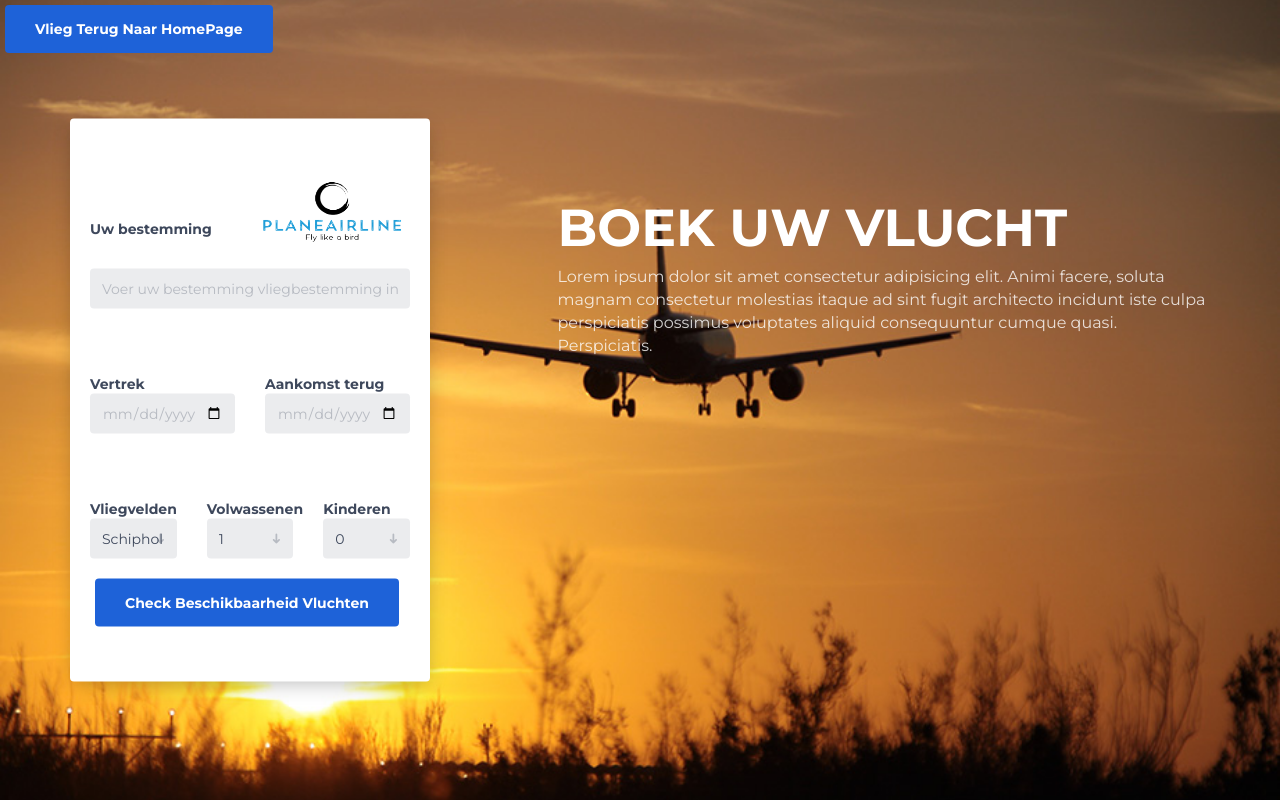
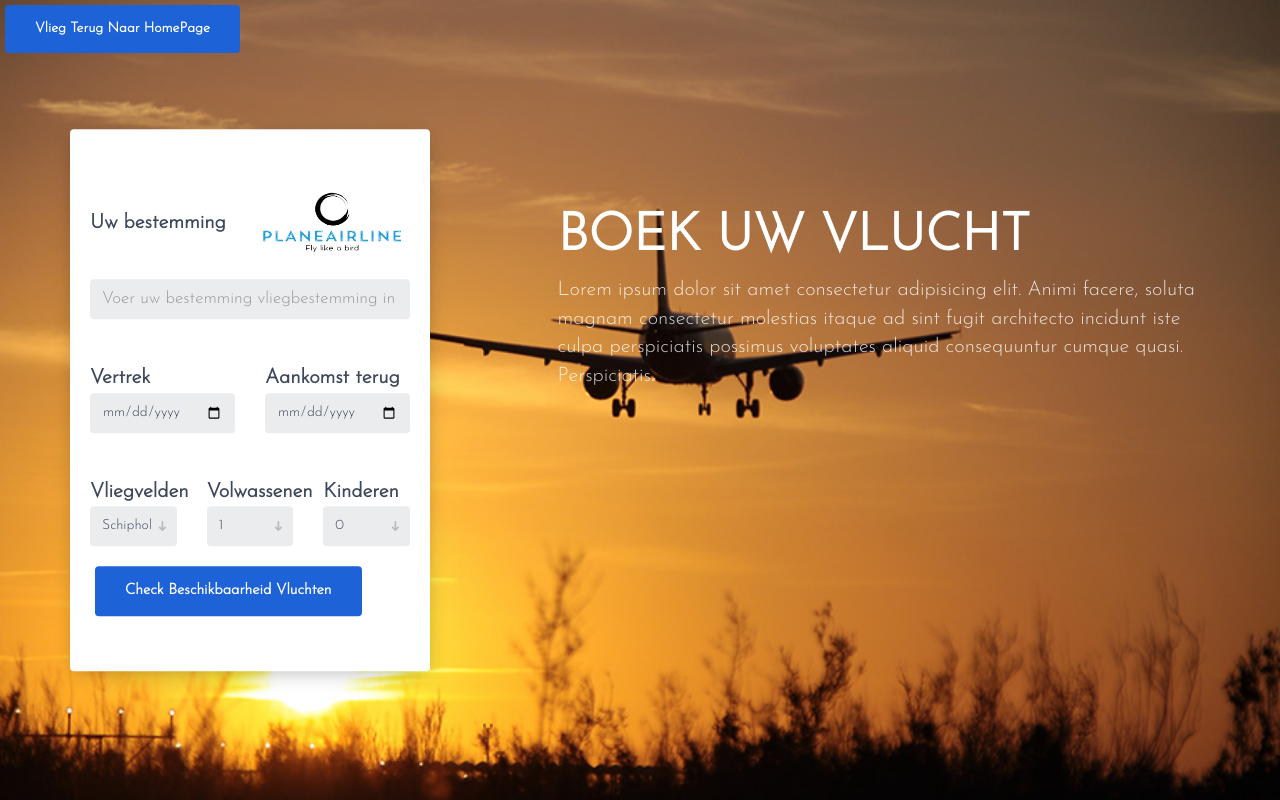
Before and after one commit to BjorenoDegens/PlaneAirline, a PHP site: page /reserveer.html in a window 1280 px wide. Run offline with PHP 8.4, Linux system fonts and the light colour scheme.

Commit message:
dingen gedaan

```diff
--- a/contact.html
+++ b/contact.html
@@ -17,9 +17,11 @@
 <link href="contact-form.css" rel="stylesheet">
 
 <div class="fcf-body">
-
+    <div class="form-btn">
+        <a class="submit-btn2" href="./index.html" target="_parent" rel="nofollow">Vlieg Terug Naar HomePage</a>
+    </div>
     <div id="fcf-form">
-    <h3 class="fcf-h3">Contact us</h3>
+    <h3 class="fcf-h3">Contacteer ons</h3>
 
     <form id="fcf-form-id" class="fcf-form-class" method="post" action="contact-form-process.php">
 
--- a/css/style.css
+++ b/css/style.css
@@ -12,7 +12,7 @@ header {
 }
 
 header .box-left {
-  background-color: yellow;
+  background-color: white;
   width: 20%;
   box-shadow: rgba(0, 0, 0, 0.25) 0px 54px 55px, rgba(0, 0, 0, 0.12) 0px -12px 30px, rgba(0, 0, 0, 0.12) 0px 4px 6px, rgba(0, 0, 0, 0.17) 0px 12px 13px, rgba(0, 0, 0, 0.09) 0px -3px 5px;
 }
@@ -20,7 +20,7 @@ header .box-left {
 header .box-main {
   display: flex;
   justify-content: center;
-  background-color: #00ECFF;
+  background-color: white;
   width: 60%;
   box-shadow: rgba(0, 0, 0, 0.25) 0px 54px 55px, rgba(0, 0, 0, 0.12) 0px -12px 30px, rgba(0, 0, 0, 0.12) 0px 4px 6px, rgba(0, 0, 0, 0.17) 0px 12px 13px, rgba(0, 0, 0, 0.09) 0px -3px 5px;
 }
@@ -42,7 +42,7 @@ header .box-main .box .text{
 }
 
 header .box-right {
-  background-color: yellow;
+  background-color: white;
   width: 20%;
   box-shadow: rgba(0, 0, 0, 0.25) 0px 54px 55px, rgba(0, 0, 0, 0.12) 0px -12px 30px, rgba(0, 0, 0, 0.12) 0px 4px 6px, rgba(0, 0, 0, 0.17) 0px 12px 13px, rgba(0, 0, 0, 0.09) 0px -3px 5px;
 
@@ -354,7 +354,7 @@ main .container .box-main-up .box-up-right p {
 }
 
 #booking {
-	font-family: 'Montserrat', sans-serif;
+	font-family: 'Josefin Sans', sans-serif;
 	background-image: url('/Afbeeldingen/Bestelform\ achtergrond\ foto.jpg');
 	background-size: cover;
 	background-position: center;
@@ -362,6 +362,7 @@ main .container .box-main-up .box-up-right p {
 }
 
 #booking::before {
+  font-family: 'Josefin Sans', sans-serif;
 	content: '';
 	position: absolute;
 	left: 0;
@@ -378,6 +379,8 @@ main .container .box-main-up .box-up-right p {
 	-webkit-box-shadow: 0px 5px 20px -5px rgba(0, 0, 0, 0.3);
 	box-shadow: 0px 5px 20px -5px rgba(0, 0, 0, 0.3);
 	border-radius: 4px;
+  font-family: 'Josefin Sans', sans-serif;
+  font-size: 15px;
 }
 
 
@@ -406,21 +409,7 @@ main .container .box-main-up .box-up-right p {
 	font-size: 14px;
 }
 
-.booking-form .form-control::-webkit-input-placeholder {
-	color: rgba(62, 72, 92, 0.3);
-}
 
-.booking-form .form-control:-ms-input-placeholder {
-	color: rgba(62, 72, 92, 0.3);
-}
-
-.booking-form .form-control::placeholder {
-	color: rgba(62, 72, 92, 0.3);
-}
-
-.booking-form input[type="date"].form-control:invalid {
-	color: rgba(62, 72, 92, 0.3);
-}
 
 .booking-form select.form-control {
 	-webkit-appearance: none;
@@ -452,7 +441,9 @@ main .container .box-main-up .box-up-right p {
 	display: inline-block;
 	color: #3e485c;
 	font-weight: 700;
-  margin-top: 30px;
+  margin-top: 10px;
+  font-family: 'Josefin Sans', sans-serif;
+  font-size: 20px;
 }
 
 .submit-btn {
@@ -468,14 +459,34 @@ main .container .box-main-up .box-up-right p {
 	border: none;
 	-webkit-transition: 0.2s all;
 	transition: 0.2s all;
+  font-family: 'Josefin Sans', sans-serif;
 }
 
 
 .submit-btn1 {
+  color: black;
+  left: 0;
+  top: 0;
+  font-family: 'Josefin Sans', sans-serif;
+}
+
+
+
+.submit-btn2 {
   left: 0;
   top: 0;
 	display: inline-block;
 	color: #fff;
+	background-color: #1e62d8;
+	font-weight: 700;
+  font-size: 15px;
+	padding: 14px 30px;
+	border-radius: 4px;
+	border: none;
+	-webkit-transition: 0.2s all;
+	transition: 0.2s all;
+  width: 200px;
+  font-family: 'Josefin Sans', sans-serif;
 }
 
 
@@ -490,6 +501,7 @@ main .container .box-main-up .box-up-right p {
 	border: none;
 	-webkit-transition: 0.2s all;
 	transition: 0.2s all;
+  font-family: 'Josefin Sans', sans-serif;
 }
 
 
@@ -500,11 +512,13 @@ main .container .box-main-up .box-up-right p {
 }
 
 .booking-cta {
+  font-family: 'Josefin Sans', sans-serif;
 	margin-top: 80px;
 	margin-bottom: 30px;
 }
 
 .booking-cta h1 {
+  font-family: 'Josefin Sans', sans-serif;
 	font-size: 52px;
 	text-transform: uppercase;
 	color: #fff;
@@ -512,14 +526,17 @@ main .container .box-main-up .box-up-right p {
 }
 
 .booking-cta p {
-	font-size: 16px;
+  font-family: 'Josefin Sans', sans-serif;
+	font-size: 20px;
 	color: rgba(255, 255, 255, 0.8);
 }
 
-
-
-
-
+::placeholder {
+  font-family: 'Josefin Sans', sans-serif;
+	font-size: 17px;
+  color:black;
+  opacity: 1;
+}
 
 
 
@@ -541,6 +558,7 @@ main .container .box-main-up .box-up-right p {
   border: 1px solid #ced4da;
   border-radius: 0.25rem;
   max-width: 100%;
+  font-family: 'Josefin Sans', sans-serif;
 }
 
 .fcf-form-group {
@@ -627,6 +645,7 @@ label.fcf-label {
   line-height: 1.5;
   border-radius: 0.25rem;
   transition: color 0.15s ease-in-out, background-color 0.15s ease-in-out, border-color 0.15s ease-in-out, box-shadow 0.15s ease-in-out;
+  font-family: 'Josefin Sans', sans-serif;
 }
 
 @media (prefers-reduced-motion: reduce) {
--- a/reserveer.html
+++ b/reserveer.html
@@ -5,25 +5,22 @@
 	<meta charset="utf-8">
 	<meta http-equiv="X-UA-Compatible" content="IE=edge">
 	<meta name="viewport" content="width=device-width, initial-scale=1">
+	<link rel="stylesheet" href="css/style.css" />
+    <link rel="preconnect" href="https://fonts.googleapis.com">
+    <link rel="preconnect" href="https://fonts.gstatic.com" crossorigin>
+    <link href="https://fonts.googleapis.com/css2?family=Bebas+Neue&family=Josefin+Sans:wght@300&display=swap" rel="stylesheet">
+
 	<!-- The above 3 meta tags *must* come first in the head; any other head content must come *after* these tags -->
 
 	<title>Boek uw vlucht</title>
 
 	<!-- Google font -->
-	<link href="https://fonts.googleapis.com/css?family=Montserrat:400,700" rel="stylesheet">
 
 	<!-- Bootstrap -->
 	<link type="text/css" rel="stylesheet" href="css/bootstrap.min.css" />
 
 	<!-- Custom stlylesheet -->
 	<link type="text/css" rel="stylesheet" href="css/style.css" />
-
-	<!-- HTML5 shim and Respond.js for IE8 support of HTML5 elements and media queries -->
-	<!-- WARNING: Respond.js doesn't work if you view the page via file:// -->
-	<!--[if lt IE 9]>
-		  <script src="https://oss.maxcdn.com/html5shiv/3.7.3/html5shiv.min.js"></script>
-		  <script src="https://oss.maxcdn.com/respond/1.4.2/respond.min.js"></script>
-		<![endif]-->
 
 </head>
 
```
Also changed, not shown: index.html (+17 -18 lines).
